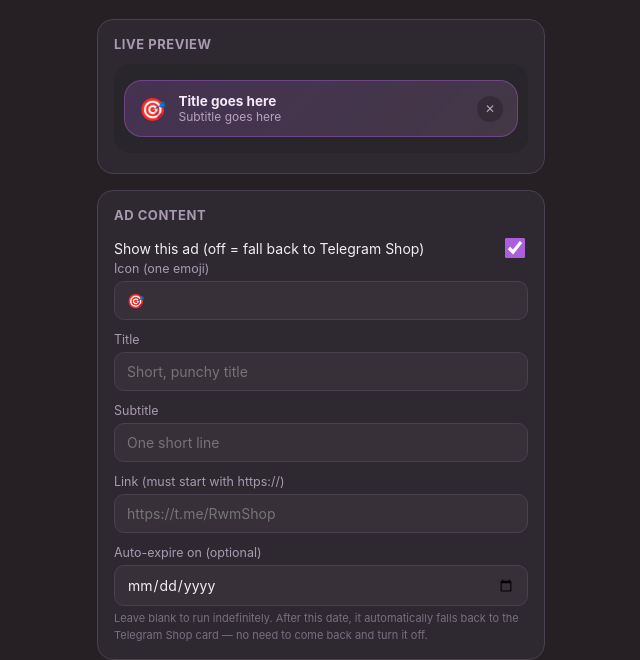
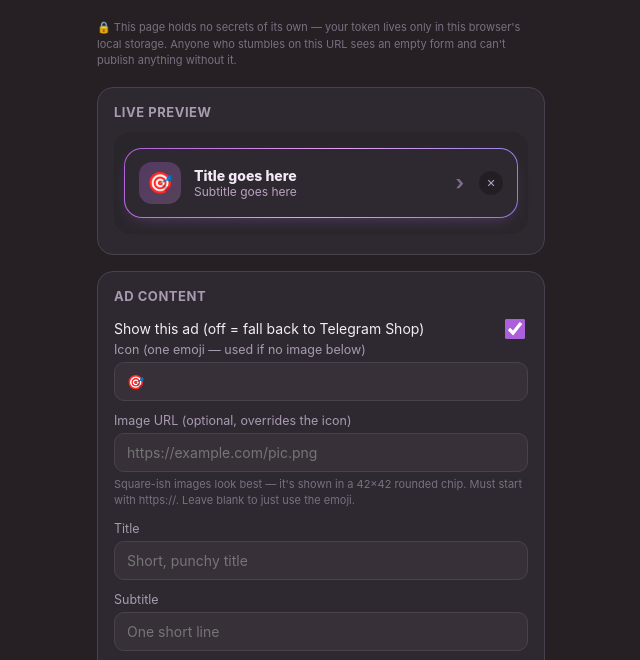
Before and after one commit to Med-MohamedB/BetterStore, a website: page docs/panel-036912c2.html in a window 1280 px wide. Shown: the part 82-742 px from the top of the page, without its empty margins (319-959 px from the left). Drawn offline with Linux system fonts and the light colour scheme.

Commit message:
v1.7.3: fix ad config URL, add image support, redesign banner

```diff
--- a/docs/ad-control.html
+++ b/docs/panel-036912c2.html
@@ -3,6 +3,7 @@
 <head>
 <meta charset="UTF-8">
 <meta name="viewport" content="width=device-width, initial-scale=1">
+<meta name="robots" content="noindex, nofollow, noarchive">
 <title>Better Store — Promo Control Panel</title>
 <style>
   :root {
@@ -65,17 +66,33 @@
   /* --- live preview, mirrors .feature-spotlight in the real app --- */
   .preview-frame { background: #29262B; border-radius: var(--radius); padding: 16px 10px; }
   .feature-spotlight {
-    display: flex; align-items: center; gap: 12px; padding: 12px 14px;
-    background: linear-gradient(135deg, rgba(172,95,219,0.22), rgba(227,162,238,0.14));
-    border: 1px solid rgba(172,95,219,0.4); border-radius: 18px;
+    position: relative; display: flex; align-items: center; gap: 13px; padding: 13px 14px;
+    overflow: hidden;
+    background:
+      linear-gradient(#2e2830, #2e2830) padding-box,
+      linear-gradient(120deg, #AC5FDB, #E3A2EE, #8A7AE0) border-box;
+    border: 1.5px solid transparent; border-radius: 18px;
+    box-shadow: 0 6px 18px -8px rgba(172,95,219,0.45);
   }
-  .feature-spotlight__icon { font-size: 22px; flex-shrink: 0; }
-  .feature-spotlight__body { flex: 1; display: flex; flex-direction: column; min-width: 0; }
-  .feature-spotlight__title { font-size: 13.5px; font-weight: 700; color: #F3E9F7; overflow: hidden; text-overflow: ellipsis; white-space: nowrap; }
+  .feature-spotlight__sheen {
+    position: absolute; inset: 0;
+    background: linear-gradient(115deg, transparent 30%, rgba(227,162,238,0.35) 45%, transparent 60%);
+    background-size: 250% 250%; animation: spotlightSheen 5s ease-in-out infinite; pointer-events: none;
+  }
+  @keyframes spotlightSheen { 0%, 100% { background-position: 120% 0%; } 50% { background-position: -20% 100%; } }
+  .feature-spotlight__media {
+    position: relative; z-index: 1; flex-shrink: 0; width: 42px; height: 42px; border-radius: 13px;
+    overflow: hidden; display: flex; align-items: center; justify-content: center;
+    font-size: 21px; background: linear-gradient(135deg, rgba(172,95,219,0.3), rgba(227,162,238,0.22));
+  }
+  .feature-spotlight__media img { width: 100%; height: 100%; object-fit: cover; display: block; }
+  .feature-spotlight__body { position: relative; z-index: 1; flex: 1; display: flex; flex-direction: column; min-width: 0; }
+  .feature-spotlight__title { font-size: 14px; font-weight: 800; color: #F3E9F7; overflow: hidden; text-overflow: ellipsis; white-space: nowrap; }
   .feature-spotlight__sub { font-size: 12px; color: #B8A3C2; overflow: hidden; text-overflow: ellipsis; white-space: nowrap; }
+  .feature-spotlight__chevron { position: relative; z-index: 1; font-size: 20px; font-weight: 700; color: #7E6D89; margin-right: 2px; }
   .feature-spotlight__dismiss {
-    flex-shrink: 0; width: 26px; height: 26px; border-radius: 50%;
-    background: rgba(0,0,0,0.2); color: #B8A3C2; font-size: 12px;
+    position: relative; z-index: 1; flex-shrink: 0; width: 24px; height: 24px; border-radius: 50%;
+    background: rgba(0,0,0,0.25); color: #B8A3C2; font-size: 11px;
     display: flex; align-items: center; justify-content: center;
   }
   details summary { cursor: pointer; font-size: 12.5px; color: var(--text-dim); }
@@ -87,16 +104,19 @@
 
   <h1>🎯 Promo Control Panel</h1>
   <div class="sub">Edit the banner shown in Better Store. Publishing pushes straight to your GitHub repo — no app update needed.</div>
+  <div class="hint" style="margin-bottom:18px;">🔒 This page holds no secrets of its own — your token lives only in this browser's local storage. Anyone who stumbles on this URL sees an empty form and can't publish anything without it.</div>
 
   <div class="card">
     <h2>Live Preview</h2>
     <div class="preview-frame">
       <a href="#" class="feature-spotlight" id="previewCard" style="text-decoration:none;">
-        <span class="feature-spotlight__icon" id="pIcon">🎯</span>
+        <span class="feature-spotlight__sheen"></span>
+        <span class="feature-spotlight__media" id="pMedia">🎯</span>
         <span class="feature-spotlight__body">
           <span class="feature-spotlight__title" id="pTitle">Title goes here</span>
           <span class="feature-spotlight__sub" id="pSub">Subtitle goes here</span>
         </span>
+        <span class="feature-spotlight__chevron">›</span>
         <span class="feature-spotlight__dismiss">✕</span>
       </a>
     </div>
@@ -111,8 +131,12 @@
       <input type="checkbox" id="fActive" checked>
     </div>
 
-    <label for="fIcon">Icon (one emoji)</label>
+    <label for="fIcon">Icon (one emoji — used if no image below)</label>
     <input type="text" id="fIcon" maxlength="8" value="🎯" placeholder="🎯">
+
+    <label for="fImage">Image URL (optional, overrides the icon)</label>
+    <input type="url" id="fImage" placeholder="https://example.com/pic.png">
+    <div class="hint">Square-ish images look best — it's shown in a 42×42 rounded chip. Must start with https://. Leave blank to just use the emoji.</div>
 
     <label for="fTitle">Title</label>
     <input type="text" id="fTitle" maxlength="80" placeholder="Short, punchy title">
@@ -169,6 +193,7 @@
     const els = {
       active: document.getElementById('fActive'),
       icon: document.getElementById('fIcon'),
+      image: document.getElementById('fImage'),
       title: document.getElementById('fTitle'),
       sub: document.getElementById('fSub'),
       url: document.getElementById('fUrl'),
@@ -206,7 +231,13 @@
 
     // --- live preview ---
     function updatePreview() {
-      document.getElementById('pIcon').textContent = els.icon.value || '🎯';
+      const media = document.getElementById('pMedia');
+      const imgUrl = els.image.value.trim();
+      if (imgUrl && /^https:\/\//i.test(imgUrl)) {
+        media.innerHTML = `<img src="${imgUrl}" style="width:100%;height:100%;object-fit:cover;display:block;" onerror="this.parentElement.textContent='${(els.icon.value || '🎯').replace(/'/g, "\\'")}'">`;
+      } else {
+        media.textContent = els.icon.value || '🎯';
+      }
       document.getElementById('pTitle').textContent = els.title.value || 'Title goes here';
       document.getElementById('pSub').textContent = els.sub.value || 'Subtitle goes here';
       const note = document.getElementById('previewNote');
@@ -216,6 +247,8 @@
         note.textContent = '⚠️ This expiry date is in the past — the app will already be showing the default Telegram Shop card.';
       } else if (els.url.value && !/^https:\/\//i.test(els.url.value)) {
         note.textContent = '⚠️ Link must start with https:// or the app will ignore it (the card just won\u2019t be tappable).';
+      } else if (imgUrl && !/^https:\/\//i.test(imgUrl)) {
+        note.textContent = '⚠️ Image URL must start with https:// or the app will ignore it and use the emoji instead.';
       } else {
         note.textContent = '';
       }
@@ -240,6 +273,7 @@
       return {
         active: els.active.checked,
         icon: els.icon.value.trim() || '🎯',
+        image: els.image.value.trim() || null,
         title: els.title.value.trim(),
         subtitle: els.sub.value.trim(),
         url: els.url.value.trim(),
@@ -250,6 +284,7 @@
     function applyConfigToForm(cfg) {
       els.active.checked = cfg.active !== false;
       els.icon.value = cfg.icon || '🎯';
+      els.image.value = cfg.image || '';
       els.title.value = cfg.title || '';
       els.sub.value = cfg.subtitle || '';
       els.url.value = cfg.url || '';
@@ -288,7 +323,7 @@
     });
 
     document.getElementById('resetBtn').addEventListener('click', () => {
-      applyConfigToForm({ active: false, icon: '🛍️', title: 'Check out our Telegram Shop', subtitle: 't.me/RwmShop', url: 'https://t.me/RwmShop', expiresAt: null });
+      applyConfigToForm({ active: false, icon: '🛍️', image: null, title: 'Check out our Telegram Shop', subtitle: 't.me/RwmShop', url: 'https://t.me/RwmShop', expiresAt: null });
       setStatus('ok', 'Form reset to the Telegram Shop default (inactive custom ad). Hit Publish to push this live.');
     });
 
--- a/www/app.js
+++ b/www/app.js
@@ -1115,7 +1115,7 @@ window.APP_BUILD_DATE = APP_BUILD_DATE;
 // every release — used by WhatsNew to detect "this device just updated"
 // without depending on the native App plugin (which isn't available on
 // every platform this runs on).
-const CURRENT_VERSION = '1.7.2';
+const CURRENT_VERSION = '1.7.3';
 window.CURRENT_VERSION = CURRENT_VERSION;
 
 /* Real installed app version, read from the native package itself via
--- a/www/service-worker.js
+++ b/www/service-worker.js
@@ -10,7 +10,7 @@
  * Android will keep serving the old version from cache.
  */
 
-const CACHE_NAME = 'store-app-shell-v24';
+const CACHE_NAME = 'store-app-shell-v25';
 
 const APP_SHELL_FILES = [
   './',
--- a/www/style.css
+++ b/www/style.css
@@ -1971,25 +1971,78 @@ body.swipe-active .topbar {
 .feature-spotlight-slot { display: block; }
 
 .feature-spotlight {
-  display: flex;
-  align-items: center;
-  gap: 12px;
-  padding: 12px 14px;
+  position: relative;
+  display: flex;
+  align-items: center;
+  gap: 13px;
+  padding: 13px 14px;
   margin-bottom: 20px;
-  background: linear-gradient(135deg, color-mix(in srgb, var(--accent) 14%, var(--surface)), color-mix(in srgb, var(--teal) 10%, var(--surface)));
-  border: 1px solid color-mix(in srgb, var(--accent) 30%, var(--border));
+  overflow: hidden;
+  background:
+    linear-gradient(var(--surface), var(--surface)) padding-box,
+    linear-gradient(120deg, var(--accent), var(--teal), var(--blue)) border-box;
+  border: 1.5px solid transparent;
   border-radius: var(--radius);
-}
-.feature-spotlight__icon { font-size: 22px; flex-shrink: 0; }
-.feature-spotlight__body { flex: 1; display: flex; flex-direction: column; min-width: 0; }
-.feature-spotlight__title { font-size: 13.5px; font-weight: 700; color: var(--text); }
-.feature-spotlight__sub { font-size: 12px; color: var(--text-dim); }
+  box-shadow: 0 6px 18px -8px color-mix(in srgb, var(--accent) 45%, transparent);
+}
+
+/* A soft diagonal light sweep that drifts across every few seconds —
+   the "premium card" cue borrowed straight from the 60fps.design school
+   of subtle-but-alive surfaces. Pure CSS, costs nothing at rest. */
+.feature-spotlight__sheen {
+  position: absolute;
+  inset: 0;
+  background: linear-gradient(115deg, transparent 30%, color-mix(in srgb, var(--teal) 35%, transparent) 45%, transparent 60%);
+  background-size: 250% 250%;
+  animation: spotlightSheen 5s ease-in-out infinite;
+  pointer-events: none;
+}
+@keyframes spotlightSheen {
+  0%, 100% { background-position: 120% 0%; }
+  50% { background-position: -20% 100%; }
+}
+
+.feature-spotlight__media {
+  position: relative;
+  z-index: 1;
+  flex-shrink: 0;
+  width: 42px; height: 42px;
+  border-radius: 13px;
+  overflow: hidden;
+  display: flex; align-items: center; justify-content: center;
+  box-shadow: var(--shadow);
+}
+.feature-spotlight__media--emoji {
+  font-size: 21px;
+  background: linear-gradient(135deg, color-mix(in srgb, var(--accent) 30%, var(--surface-2)), color-mix(in srgb, var(--teal) 22%, var(--surface-2)));
+}
+.feature-spotlight__media img { width: 100%; height: 100%; object-fit: cover; display: block; }
+
+.feature-spotlight__body { position: relative; z-index: 1; flex: 1; display: flex; flex-direction: column; min-width: 0; }
+.feature-spotlight__title {
+  font-size: 14px; font-weight: 800; color: var(--text);
+  overflow: hidden; text-overflow: ellipsis; white-space: nowrap;
+}
+.feature-spotlight__sub {
+  font-size: 12px; color: var(--text-dim);
+  overflow: hidden; text-overflow: ellipsis; white-space: nowrap;
+}
+.feature-spotlight__chevron {
+  position: relative; z-index: 1;
+  flex-shrink: 0;
+  font-size: 20px;
+  font-weight: 700;
+  color: var(--text-faint);
+  margin-right: 2px;
+}
 .feature-spotlight__dismiss {
+  position: relative; z-index: 1;
   flex-shrink: 0;
-  width: 26px; height: 26px;
+  width: 24px; height: 24px;
   border-radius: 50%;
-  background: color-mix(in srgb, var(--surface) 60%, transparent);
+  background: color-mix(in srgb, var(--bg) 45%, transparent);
   color: var(--text-faint);
-  font-size: 12px;
+  font-size: 11px;
   display: flex; align-items: center; justify-content: center;
 }
+.feature-spotlight:active { transform: scale(0.985); }
```
Also changed, not shown: www/shopPromo.js (+42 -27 lines), 1 other file.
